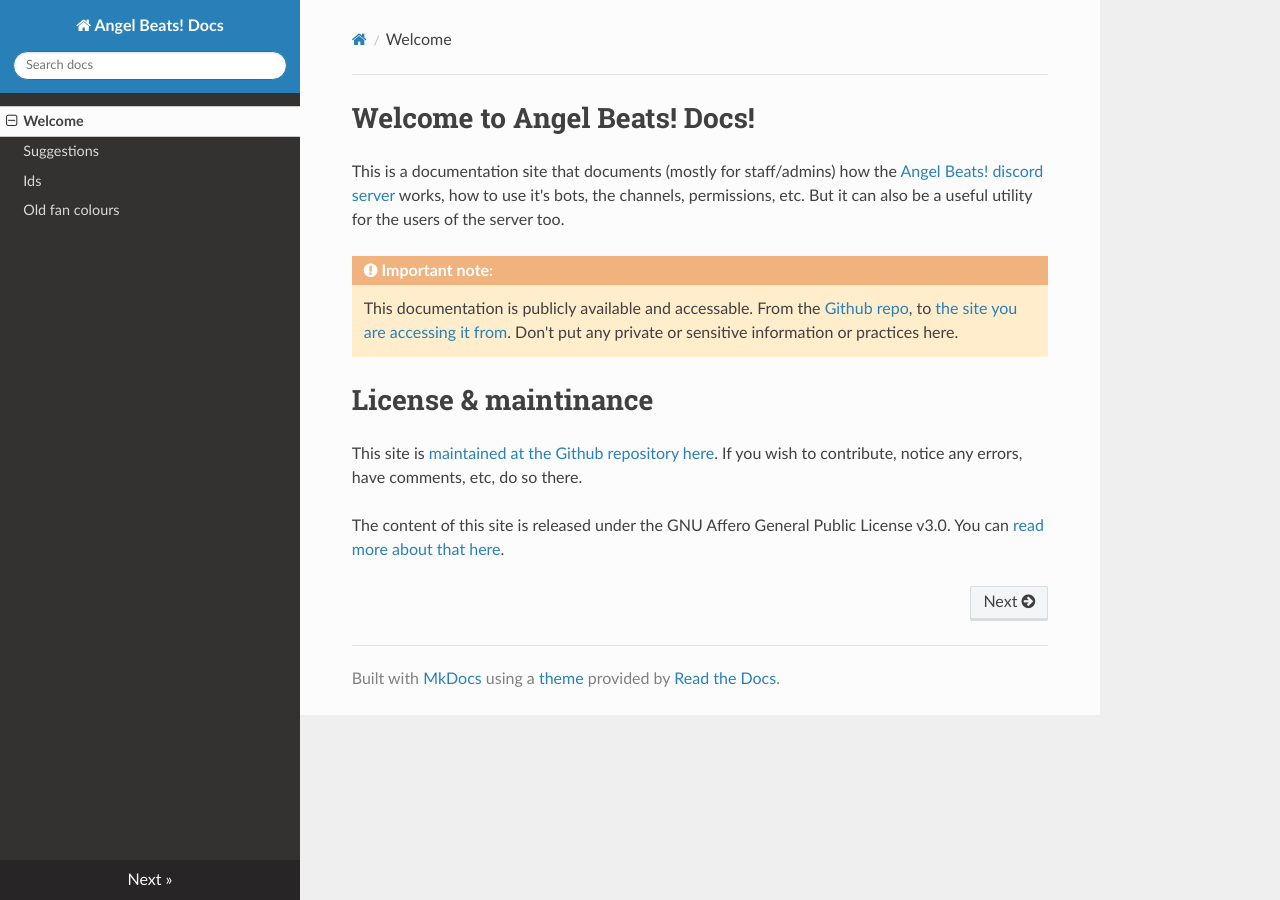
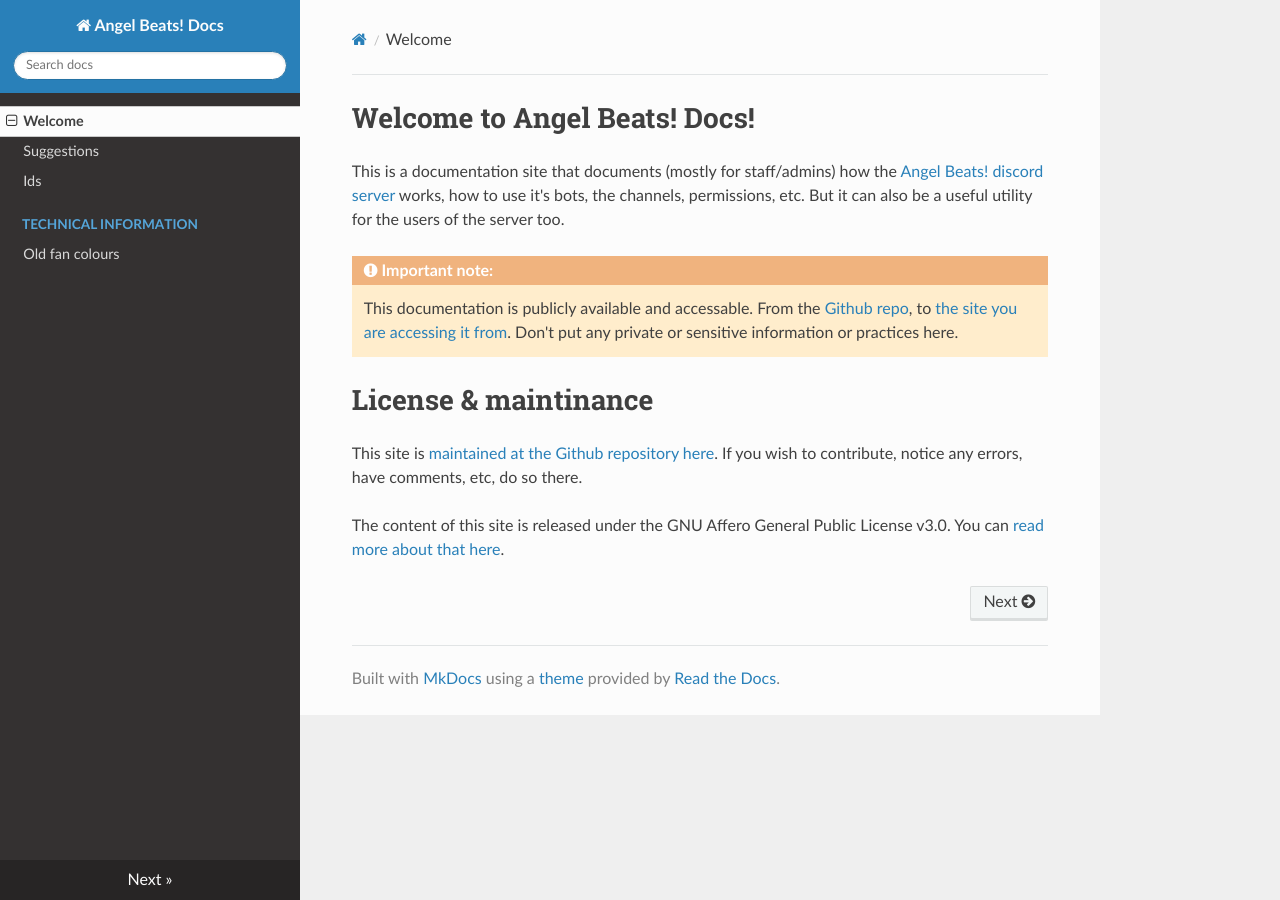
Before and after one commit to AngelBeats-DiscordServer/AngelDocs, an MkDocs documentation site: the page built from docs/index.md, in a window 1280 px wide. Built offline with MkDocs 1.6.1, drawn with Linux system fonts in a browser that asks for light colours; nearby versions of some CDN libraries.

Commit message:
test nav menu

```diff
--- a/mkdocs.yml
+++ b/mkdocs.yml
@@ -8,4 +8,5 @@ nav:
 - Welcome: index.md
 - Suggestions: suggestionsMods.md
 - Ids: ids-fan.md
-- Old fan colours: fancolours-old.md
+- Technical information:
+  - Old fan colours: fancolours-old.md
```
